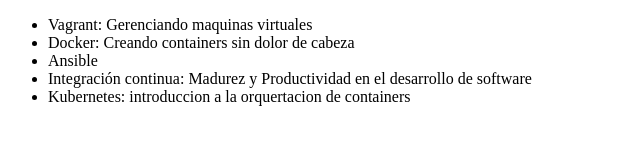
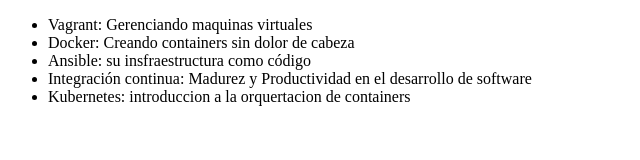
Before and after one commit to Sasssenach/alura-git, a plain HTML site: page index.html in a window 1280 px wide. Shown: the whole page, without its empty margins (0-640 px from the left). Drawn offline with Linux system fonts and the light colour scheme.

Commit message:
modificando el nombre del curso de ansible

```diff
--- a/index.html
+++ b/index.html
@@ -10,7 +10,7 @@
     <ul>
         <li>Vagrant: Gerenciando maquinas virtuales</li>
         <li>Docker: Creando containers sin dolor de cabeza</li>
-        <li>Ansible</li>
+        <li>Ansible: su insfraestructura como código</li>
         <li>Integración continua: Madurez y Productividad en el desarrollo de software</li>
         <li>Kubernetes: introduccion a la orquertacion de containers</li>
     </ul>
```
